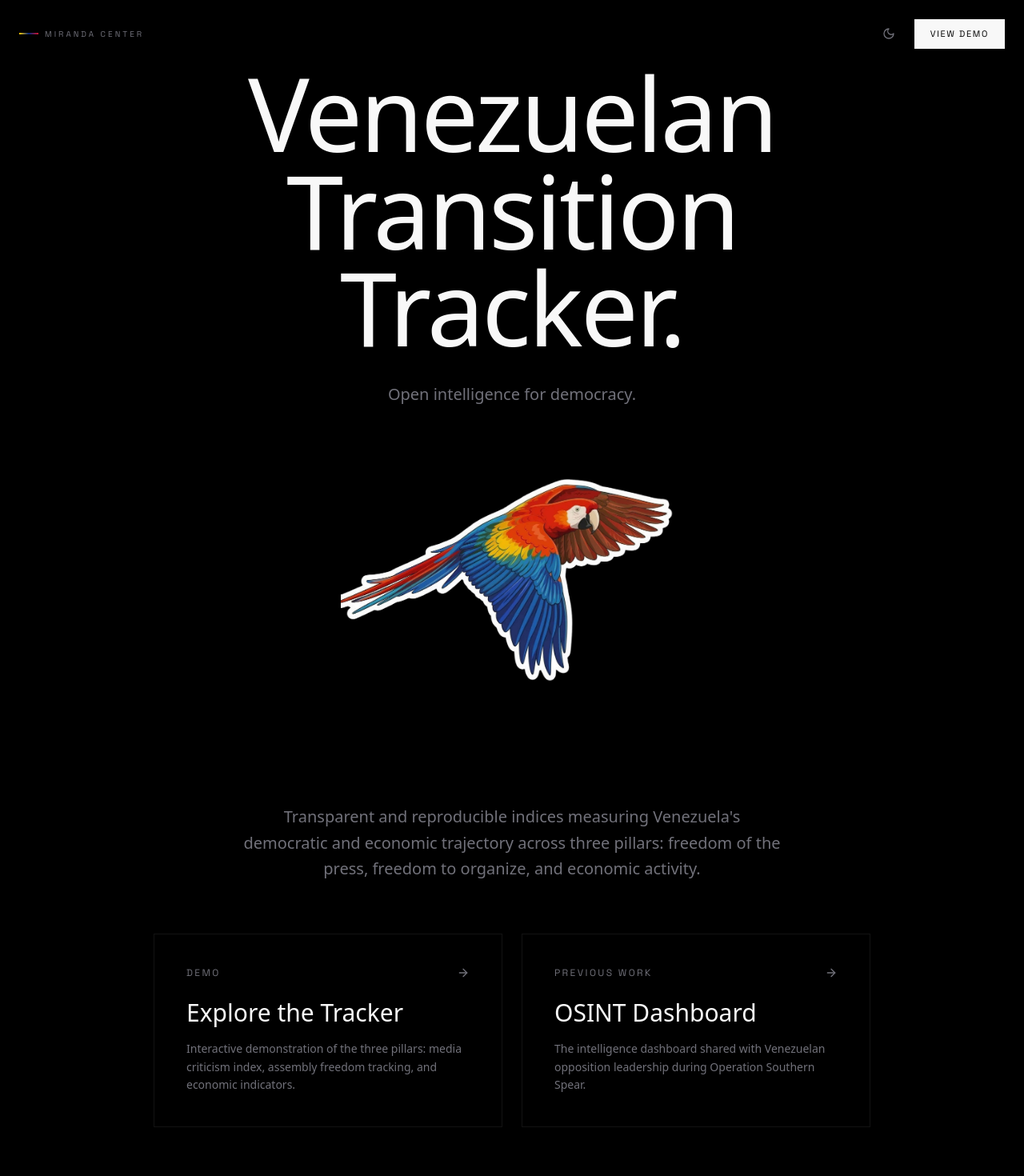
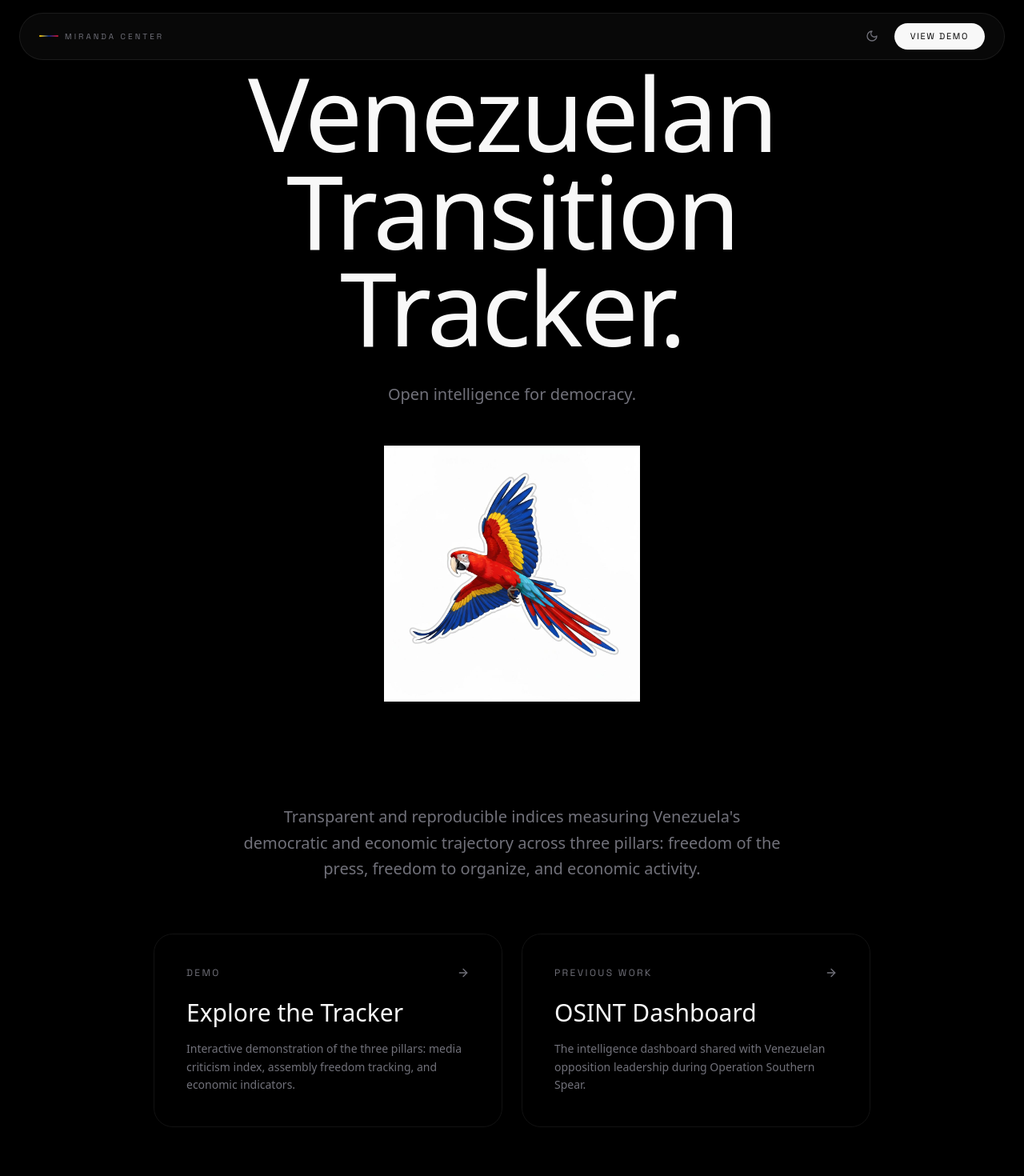
Before and after one commit to raulromero-dev/venezuelan-democratic-transition-tracker, a Next.js app: page / in a window 1280 px wide. Shown: the top 1470 px of the page at 80% size. Built offline with nearby package versions, Linux system fonts and the light colour scheme; a web font is replaced by a local one.

Commit message:
feat: update macaw image and design elements
Add transparent macaw, rounded buttons, and glass header.

Co-authored-by: Raul Romero <119257556+raulromero-dev@users.noreply.github.com>

```diff
--- a/app/page.tsx
+++ b/app/page.tsx
@@ -6,23 +6,25 @@ import { ThemeToggle } from "@/components/theme-toggle"
 export default function LandingPage() {
   return (
     <div className="min-h-screen bg-background text-foreground">
-      {/* Transparent Header */}
-      <header className="fixed top-0 left-0 right-0 z-50 px-6 py-6">
-        <div className="max-w-7xl mx-auto flex items-center justify-between">
+      {/* Glass Header */}
+      <header className="fixed top-0 left-0 right-0 z-50 px-6 py-4">
+        <div className="max-w-7xl mx-auto">
+          <div className="glass rounded-full px-6 py-3 flex items-center justify-between">
             <div className="flex items-center gap-2">
-            <div className="w-6 h-[2px] tricolor-line" />
+              <div className="w-6 h-[2px] tricolor-line rounded-full" />
               <span className="text-[10px] font-display tracking-[0.3em] uppercase text-muted-foreground">
                 MIRANDA CENTER
               </span>
             </div>
-          <div className="flex items-center gap-4">
+            <div className="flex items-center gap-3">
               <ThemeToggle />
               <Link
                 href="/demo"
-              className="px-5 py-2.5 bg-foreground text-background text-[11px] font-display tracking-[0.15em] uppercase hover:bg-foreground/90 transition-colors duration-300"
+                className="px-5 py-2 bg-foreground text-background text-[11px] font-display tracking-[0.15em] uppercase hover:bg-foreground/90 transition-colors duration-300 rounded-full"
               >
                 View Demo
               </Link>
+            </div>
           </div>
         </div>
       </header>
@@ -45,7 +47,7 @@ export default function LandingPage() {
         {/* Macaw Image - Main Element */}
         <div className="relative w-72 h-48 md:w-96 md:h-64 lg:w-[500px] lg:h-[320px] transition-transform duration-500 hover:scale-[1.02]">
           <Image
-            src="/images/macaw_2.png"
+            src="/images/macaw_transparent.png"
             alt="Macaw - Symbol of Venezuelan freedom"
             fill
             className="object-contain"
@@ -67,7 +69,7 @@ export default function LandingPage() {
           {/* Demo Panel */}
           <Link
             href="/demo"
-            className="group p-8 md:p-10 border border-border hover:border-foreground/30 transition-all duration-300 hover:bg-foreground/[0.02]"
+            className="group p-8 md:p-10 border border-border hover:border-foreground/30 transition-all duration-300 hover:bg-foreground/[0.02] rounded-3xl"
           >
             <div className="flex items-start justify-between mb-6">
               <h3 className="text-xs font-display tracking-[0.2em] uppercase text-muted-foreground">
@@ -86,7 +88,7 @@ export default function LandingPage() {
           {/* Existing Work Panel */}
           <Link
             href="/existing-work"
-            className="group p-8 md:p-10 border border-border hover:border-foreground/30 transition-all duration-300 hover:bg-foreground/[0.02]"
+            className="group p-8 md:p-10 border border-border hover:border-foreground/30 transition-all duration-300 hover:bg-foreground/[0.02] rounded-3xl"
           >
             <div className="flex items-start justify-between mb-6">
               <h3 className="text-xs font-display tracking-[0.2em] uppercase text-muted-foreground">
```
Also changed, not shown: public/images/macaw_transparent.png (added). Lines whose indentation alone changed are shown as unchanged.
